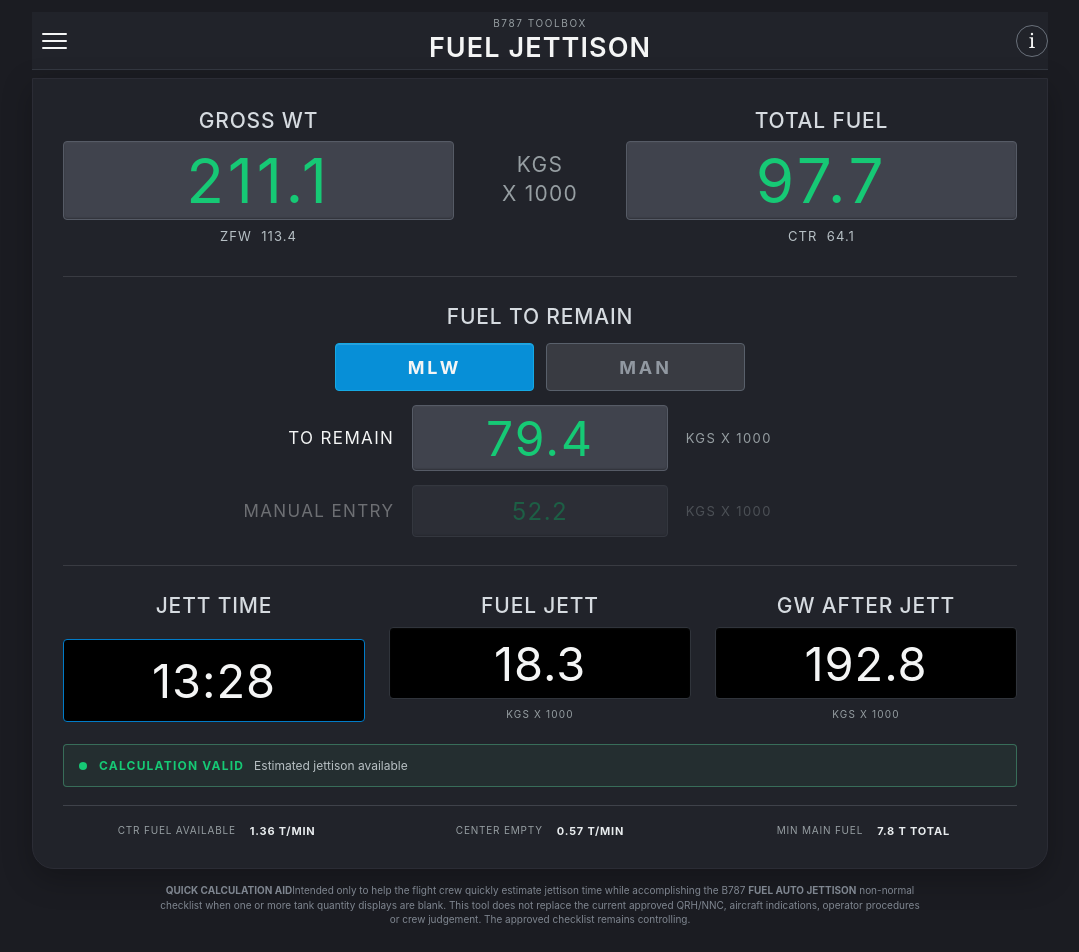
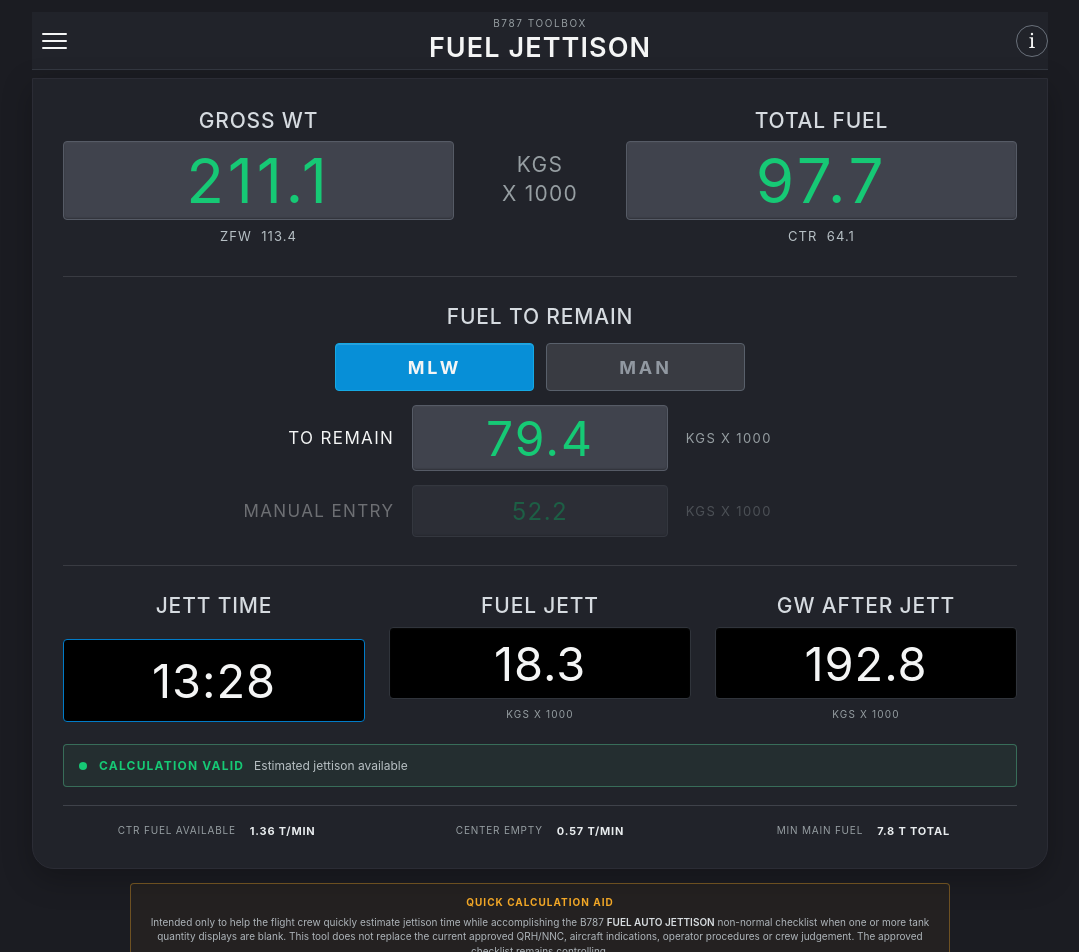
Before and after one commit to Captain-web-hue/B787, a Next.js app: page / in a window 1280 px wide. Shown: the top 952 px of the page, without its empty margins (100-1179 px from the left). Built offline with nearby package versions, Linux system fonts and the light colour scheme.

Commit message:
Style operational disclaimer

```diff
--- a/app/globals.css
+++ b/app/globals.css
@@ -200,7 +200,22 @@
 .rate-strip div { display: flex; justify-content: center; flex-wrap: wrap; gap: 8px 14px; color: var(--muted); font-size: 10px; letter-spacing: .08em; }
 .rate-strip strong { color: #e8ecee; font-size: 11px; }
 
-.operational-note { max-width: 760px; margin: 14px auto 0; color: #7f8690; text-align: center; font-size: 10px; line-height: 1.45; }
+.operational-note {
+  max-width: 820px;
+  display: grid;
+  gap: 5px;
+  margin: 14px auto 0;
+  padding: 11px 14px;
+  border: 1px solid rgba(242, 167, 38, .36);
+  border-radius: 4px;
+  background: rgba(242, 167, 38, .045);
+  color: #aeb5ba;
+  text-align: center;
+  font-size: 10px;
+  line-height: 1.45;
+}
+.operational-note strong { color: var(--amber); font-size: 10px; letter-spacing: .1em; }
+.operational-note b { color: #d8dde0; font-weight: 600; }
 
 .modal-backdrop {
   position: fixed;
```
